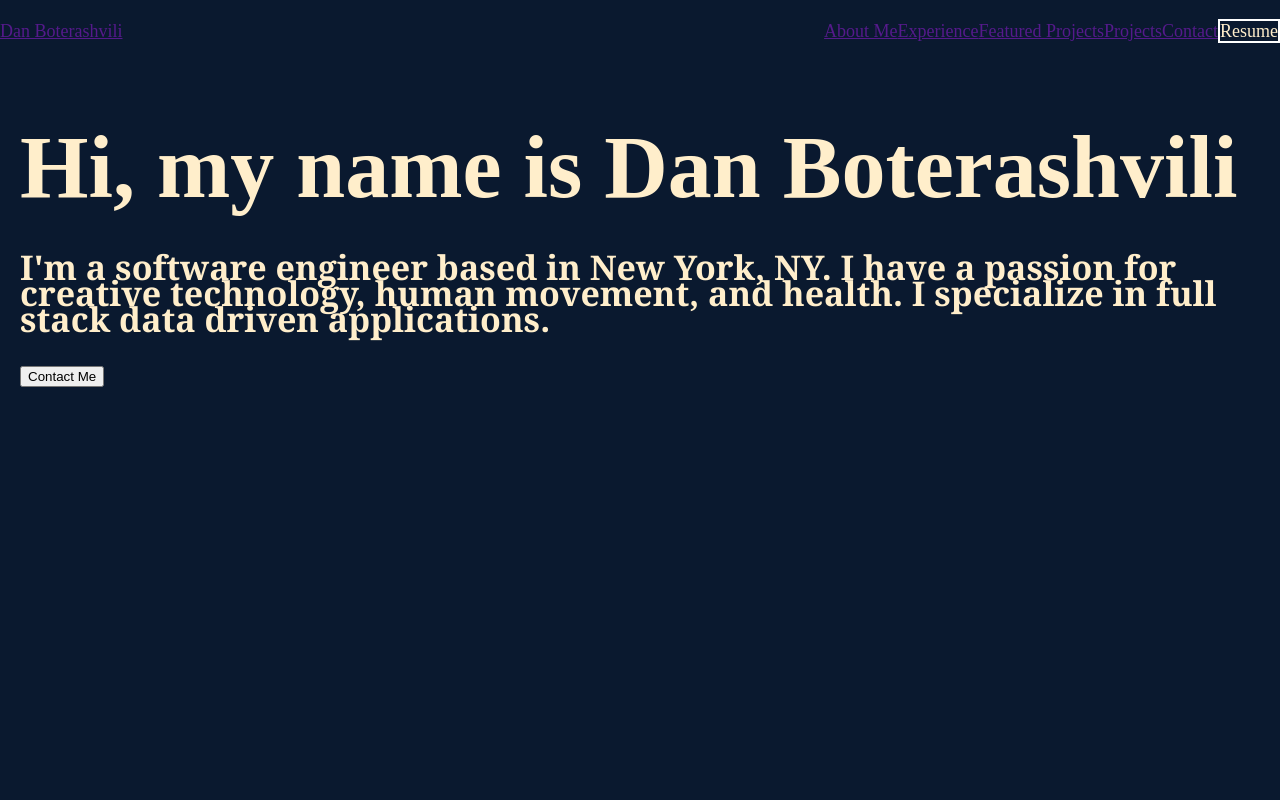
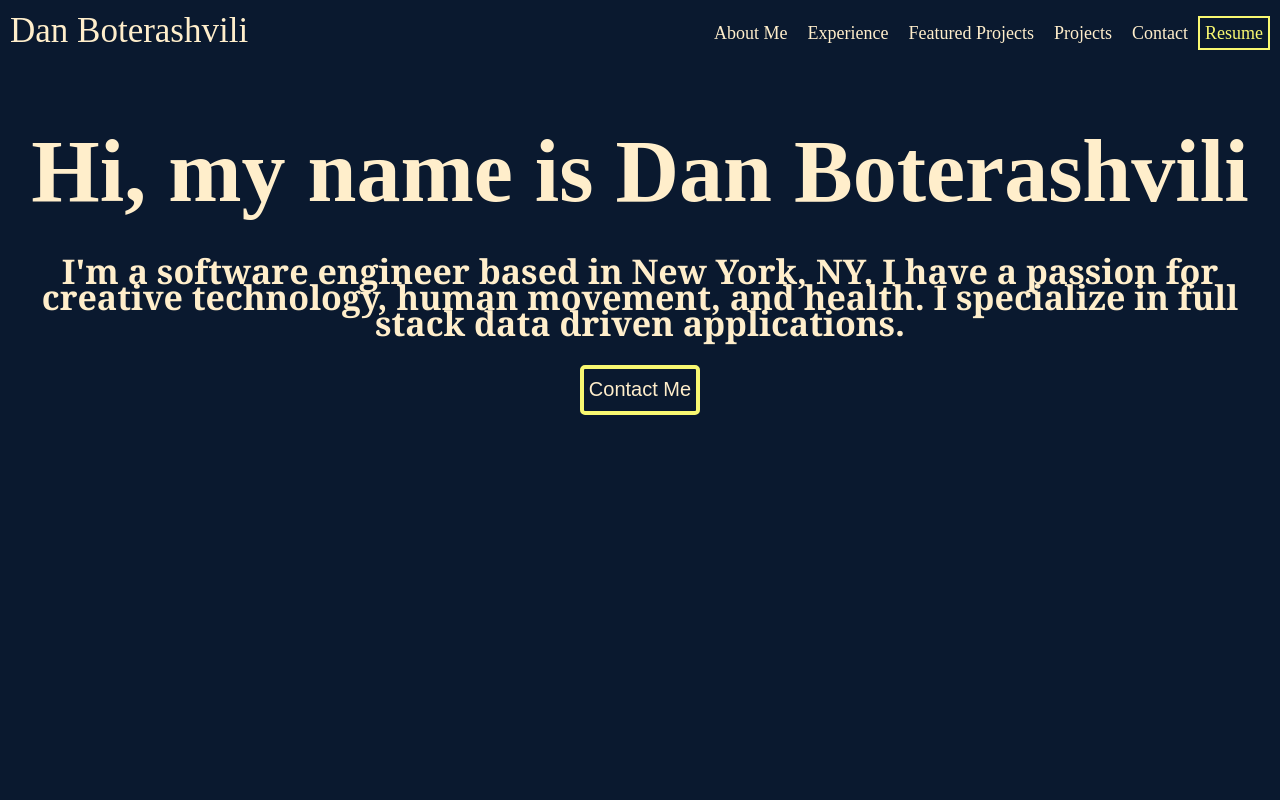
Before and after one commit to dscription/gatsby-portfolio-v1, a Gatsby site: page / in a window 1280 px wide. Shown: the top 800 px of the page. Built offline with nearby package versions, Linux system fonts and the light colour scheme; Gatsby itself is replaced by a stand-in of ours.

Commit message:
add Button component to elements folder

```diff
--- /dev/null
+++ b/src/components/elements/Button.js
@@ -0,0 +1,13 @@
+import React from 'react'
+import styled from 'styled-components'
+
+export const Button = styled.button`
+  height: 50px;
+  padding: 5px;
+  color: ${props => props.theme.colors.primary};
+  background: inherit;
+  border: 4px solid;
+  border-color: ${props => props.theme.colors.accent};
+  border-radius: 5px;
+  font-size: 20px;
+`
--- /dev/null
+++ b/src/components/elements/index.js
@@ -0,0 +1 @@
+export * from './Button'
--- a/src/components/layouts/Header.js
+++ b/src/components/layouts/Header.js
@@ -1,30 +1,30 @@
 import React from "react"
 import styled from "styled-components"
-import {  lato } from "../utilities"
+import { lato } from "../utilities"
 
 const Header = ({ className }) => {
   return (
     <header className={className}>
       <Nav>
         <div>
-          <a href="">Dan Boterashvili</a>
+          <Logo href="">Dan Boterashvili</Logo>
         </div>
         <Links>
           <List>
             <li>
-              <a href="">About Me</a>
+              <Link href="">About Me</Link>
             </li>
             <li>
-              <a href="">Experience</a>
+              <Link href="">Experience</Link>
             </li>
             <li>
-              <a href="">Featured Projects</a>
+              <Link href="">Featured Projects</Link>
             </li>
             <li>
-              <a href="">Projects</a>
+              <Link href="">Projects</Link>
             </li>
             <li>
-              <a href="">Contact</a>
+              <Link href="">Contact</Link>
             </li>
           </List>
           <div>
@@ -36,8 +36,25 @@ const Header = ({ className }) => {
   )
 }
 
+const Logo = styled.a`
+  text-decoration: none;
+  color: ${props => props.theme.colors.primary};
+  font-size: 35px;
+`
+
 const ResumeButton = styled.a`
-  border: 2px solid white;
+  border: 2px solid;
+  border-color: ${props => props.theme.colors.accent};
+  color: ${props => props.theme.colors.accent};
+  padding: 5px;
+  // todo: give button a hover state.
+  // todo: give button a border-radius.
+`
+
+const Link = styled.a`
+  text-decoration: none;
+  color: ${props => props.theme.colors.primary};
+  margin: 0px 10px;
 `
 
 const List = styled.ol`
@@ -63,5 +80,6 @@ const Nav = styled.nav`
 export default styled(Header)`
   background: ${props => props.theme.colors.background};
   color: ${props => props.theme.colors.primary};
-  font-family: ${props => props.theme.fonts.primary.font}
+  font-family: ${props => props.theme.fonts.primary.font};
+  padding: 2px 10px;
 `
--- a/src/components/layouts/Section.js
+++ b/src/components/layouts/Section.js
@@ -13,6 +13,7 @@ const Section = styled.section`
   p {
     font-size: ${props => props.theme.fonts.primary.content};
   }
+  text-align: center;
 `
 
 export default Section
--- a/src/components/sections/HeroSection.js
+++ b/src/components/sections/HeroSection.js
@@ -1,5 +1,6 @@
 import React from "react"
-import Section from '../layouts/Section'
+import Section from "../layouts/Section"
+import { Button } from "../elements"
 
 const HeroSection = () => {
   return (
@@ -9,9 +10,11 @@ const HeroSection = () => {
         Hi, my name is <strong>Dan Boterashvili</strong>
       </h1>
       <h2>
-        I'm a software engineer based in New York, NY. I have a passion for creative technology, human movement, and health. I specialize in full stack data driven applications.
+        I'm a software engineer based in New York, NY. I have a passion for
+        creative technology, human movement, and health. I specialize in full
+        stack data driven applications.
       </h2>
-      <button>Contact Me</button>
+      <Button>Contact Me</Button>
     </Section>
   )
 }
```
